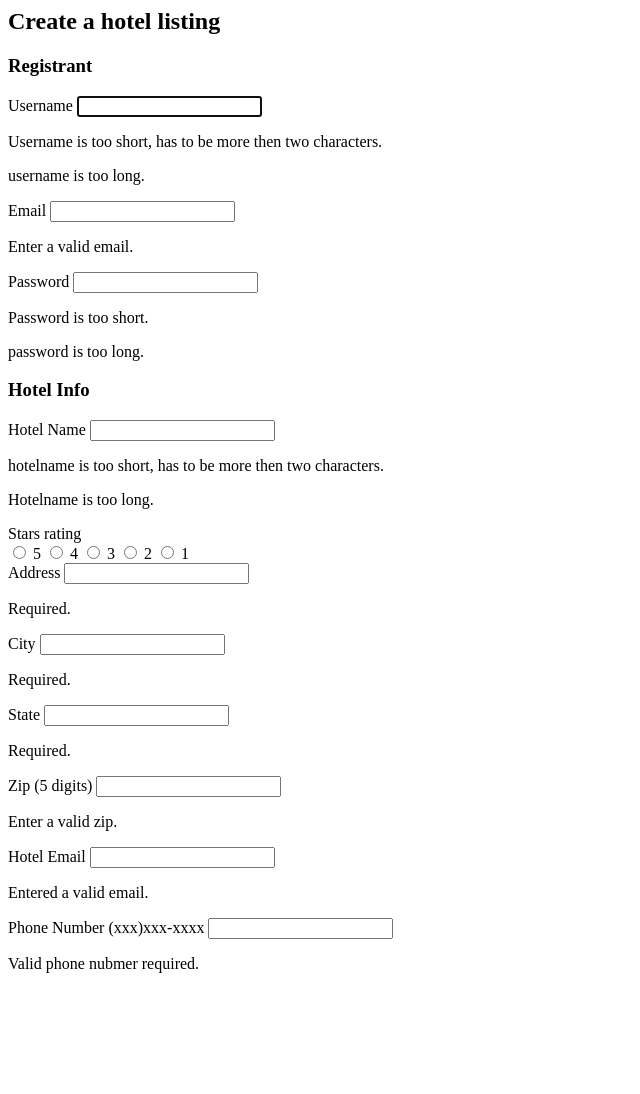
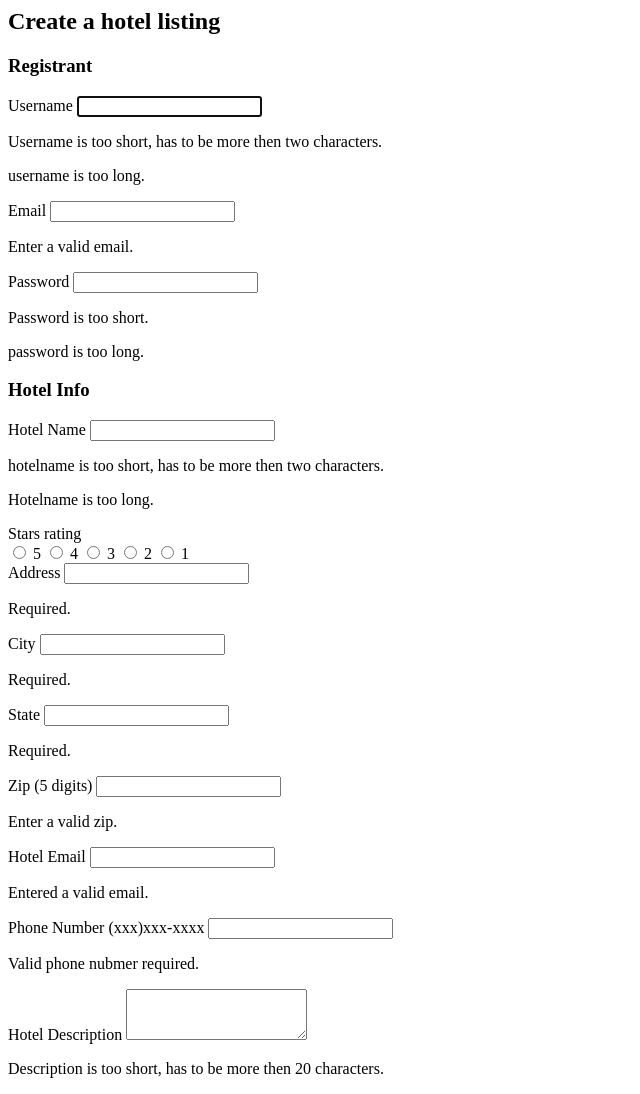
Before and after one commit to majabogeski/BestHotels, a website: page best_hotels/client/js/templates/hotels/new.html in a window 1280 px wide. Shown: the whole page, without its empty margins (0-640 px from the left). Before the commit the page ends 989 px from the top, so only its background shows below. Drawn offline with Linux system fonts and the light colour scheme.

Commit message:
add description textarea for hotel form

```diff
--- a/best_hotels/client/js/templates/hotels/new.html
+++ b/best_hotels/client/js/templates/hotels/new.html
@@ -106,12 +106,17 @@
                   <input type="email" id="hotelemail" name="hotelemail" class="form-control" ng-required="true" ng-model="hotelemail.email">
                   <p ng-show="hotelForm.hotelemail.$invalid && !hotelForm.hotelemail.$pristine" class="help-block">Entered a valid email.</p>
                 </div>
-
-
-                 <div class="form-group col-md-3" ng-class="{ 'has-error' : hotelForm.phone.$invalid && !hotelForm.phone.$pristine ,'has-success' : hotelForm.phone.$valid }">
+                 <div class="form-group col-md-4" ng-class="{ 'has-error' : hotelForm.phone.$invalid && !hotelForm.phone.$pristine ,'has-success' : hotelForm.phone.$valid }">
                     <label class="control-label" for="phone">Phone Number (xxx)xxx-xxxx</label>
                     <input type="" id="phone" name="phone" class="form-control" ng-required="true" ng-pattern="/^((((\(\d{3}\))|(\d{3}-))\d{3}-\d{4})|(\+?\d{2}((-| )\d{1,8}){1,5}))(( x| ext)\d{1,5}){0,1}$/" ng-model="phone">
                     <p ng-show="hotelForm.phone.$invalid && !hotelForm.phone.$pristine" class="help-block">Valid phone nubmer required.</p>
+                </div>
+              </div>
+              <div class="row">
+                <div class="form-group col-md-8" ng-class="{ 'has-error' : hotelForm.description.$invalid && !hotelForm.description.$pristine ,'has-success' : hotelForm.description.$valid }" >
+                <label class="control-label" for="descrption" ng-model="hotel.description" ng-required="true" id="description" >Hotel Description</label>
+                  <textarea type="text"class="form-control" rows="3" id="description" name="description" ng-required="true" ng-model="hotel.description" ng-minlength="20" ng-maxlength="100"></textarea>
+                  <p ng-show="hotelForm.description.$error.minlength" class="help-block">  Description is too short, has to be more then 20 characters.</p>
                 </div>
               </div>
           </form>
```
